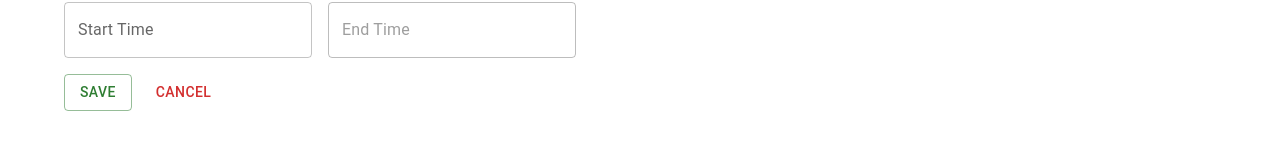
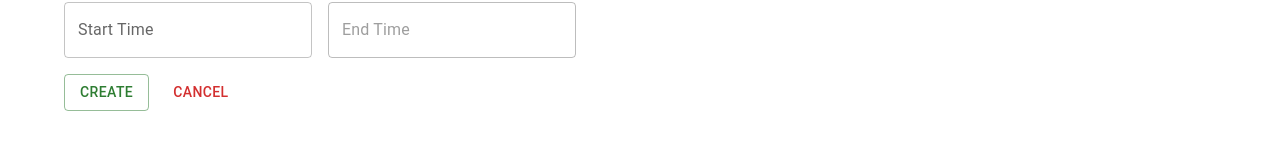
Before and after one commit to Agentkma/nextjs-scheduling-app, a Next.js app: page /create in a window 1280 px wide. Shown: the part 439-588 px from the top of the page. Built offline with nearby package versions, Linux system fonts and the light colour scheme; no server answers.

Commit message:
fix create post and update styling

```diff
--- a/components/Form.tsx
+++ b/components/Form.tsx
@@ -4,7 +4,7 @@ import { Alert, Button, Grid2, TextField, Typography } from '@mui/material';
 import { AdapterDayjs } from '@mui/x-date-pickers/AdapterDayjs';
 import { LocalizationProvider } from '@mui/x-date-pickers/LocalizationProvider';
 import { DateTimePicker, DateTimePickerProps } from '@mui/x-date-pickers/DateTimePicker';
-import { Dayjs } from 'dayjs';
+import dayjs, { Dayjs } from 'dayjs';
 import { AppointmentProps } from './Appointment';
 import { object, string, InferType } from 'yup';
 import { useFormik } from 'formik';
@@ -13,13 +13,7 @@ const schema = object({
   title: string().required(),
   content: string().required(),
   startTime: string().required(),
-  // endTime: string().required(),
-  endTime: string().when('startTime', {
-    //@ts-ignore
-    is: (startTime: string): boolean => !!startTime, // Check if startTime is valid
-    then: string().required('endTime is required when startTime is provided'),
-    otherwise: string().notRequired(),
-  }),
+  endTime: string().required(),
 });
 
 const errorMessageMap = {
@@ -28,18 +22,27 @@ const errorMessageMap = {
   disablePast: 'Please select a time in the future',
 };
 
-type FormValues = InferType<typeof schema>;
+type FormProps = {
+  initialValues?: Pick<AppointmentProps, 'title' | 'content' | 'id' | 'startTime' | 'endTime'>;
+};
 
-type FormProps = {
-  initialValues?: Pick<AppointmentProps, 'title' | 'content' | 'startTime' | 'endTime' | 'id'>;
+type FormValues = Pick<AppointmentProps, 'title' | 'content'> & {
+  startTime: Dayjs | null;
+  endTime: Dayjs | null;
 };
 const getInitialValues = (initialValues?: FormProps['initialValues']) =>
-  initialValues ?? {
-    title: '',
-    content: '',
-    startTime: null,
-    endTime: null,
-  };
+  initialValues
+    ? {
+        ...initialValues,
+        startTime: dayjs(initialValues.startTime),
+        endTime: dayjs(initialValues.endTime),
+      }
+    : {
+        title: '',
+        content: '',
+        startTime: null,
+        endTime: null,
+      };
 
 const Form: React.FC<FormProps> = ({ initialValues }) => {
   const [dateValidationMessage, setDateValidationMessage] = useState<{ startTime: string; endTime: string }>({
@@ -60,7 +63,7 @@ const Form: React.FC<FormProps> = ({ initialValues }) => {
 
         return;
       }
-      // !FIXME: error is not being thrown/catch here
+
       await fetch('/api/appointment', {
         method: 'POST',
         headers: { 'Content-Type': 'application/json' },
@@ -87,7 +90,7 @@ const Form: React.FC<FormProps> = ({ initialValues }) => {
     }
   };
   const handleEndTimeChange: DateTimePickerProps<Dayjs>['onChange'] = (value) => {
-    formik.setFieldValue('endTime', value, false);
+    formik.setFieldValue('endTime', value);
   };
 
   return (
@@ -170,7 +173,7 @@ const Form: React.FC<FormProps> = ({ initialValues }) => {
         </Grid2>
         <Grid2 size={8} container spacing={2}>
           <Button disabled={!formik.isValid} type="submit" variant="outlined" color="success">
-            {initialValues ? 'Create' : 'Save'}
+            {initialValues ? 'Save' : 'Create'}
           </Button>
           <Button href="#" onClick={() => Router.push('/')} color="error">
             Cancel
--- a/components/Header.tsx
+++ b/components/Header.tsx
@@ -57,7 +57,7 @@ const Header: React.FC = () => {
                   color="inherit"
                   underline="hover"
                 >
-                  New
+                  Add +
                 </Link>
               </>
             )}
--- a/pages/api/appointment/index.ts
+++ b/pages/api/appointment/index.ts
@@ -1,20 +1,12 @@
-import { getSession } from 'next-auth/react';
+import { getServerSession } from 'next-auth/next';
+import { options } from '../auth/[...nextauth]';
 import prisma from '../../../lib/prisma';
 
+export default async function handle(req, res) {
+  const { title, content, startTime, endTime } = req.body;
 
-export default async function handle(req, res) {
-  const { title, content,startTime,endTime } = req.body;
+  const session = await getServerSession(req, res, options);
 
-  const session = await getSession({ req })
-  // !FIXME: session
-//   [next-auth][error][CLIENT_FETCH_ERROR]
-// https://next-auth.js.org/errors#client_fetch_error undefined {
-//   error: {},
-//   url: 'http://localhost:3000/api/auth/session',
-//   message: undefined
-// }
-// session null
-  console.log('session', session)
   const result = await prisma.appointment.create({
     data: {
       title,
--- a/pages/api/auth/[...nextauth].ts
+++ b/pages/api/auth/[...nextauth].ts
@@ -7,7 +7,7 @@ import prisma from '../../../lib/prisma';
 const authHandler: NextApiHandler = (req, res) => NextAuth(req, res, options);
 export default authHandler;
 
-const options = {
+export const options = {
   providers: [
     GitHubProvider({
       clientId: process.env.GITHUB_ID,
```
Also changed, not shown: components/Appointment.tsx (+12 -4 lines), pages/index.tsx (+24 -30 lines).
